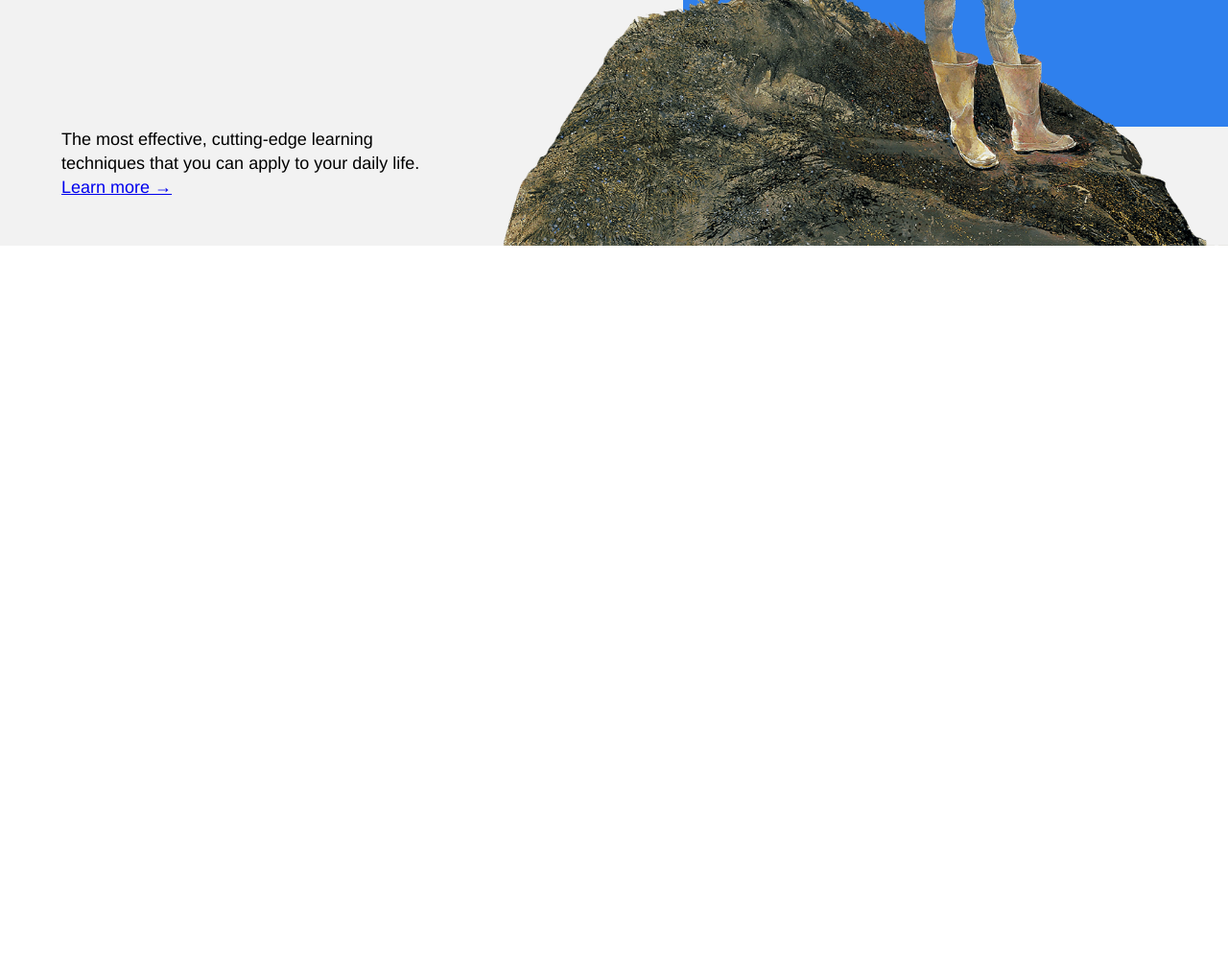
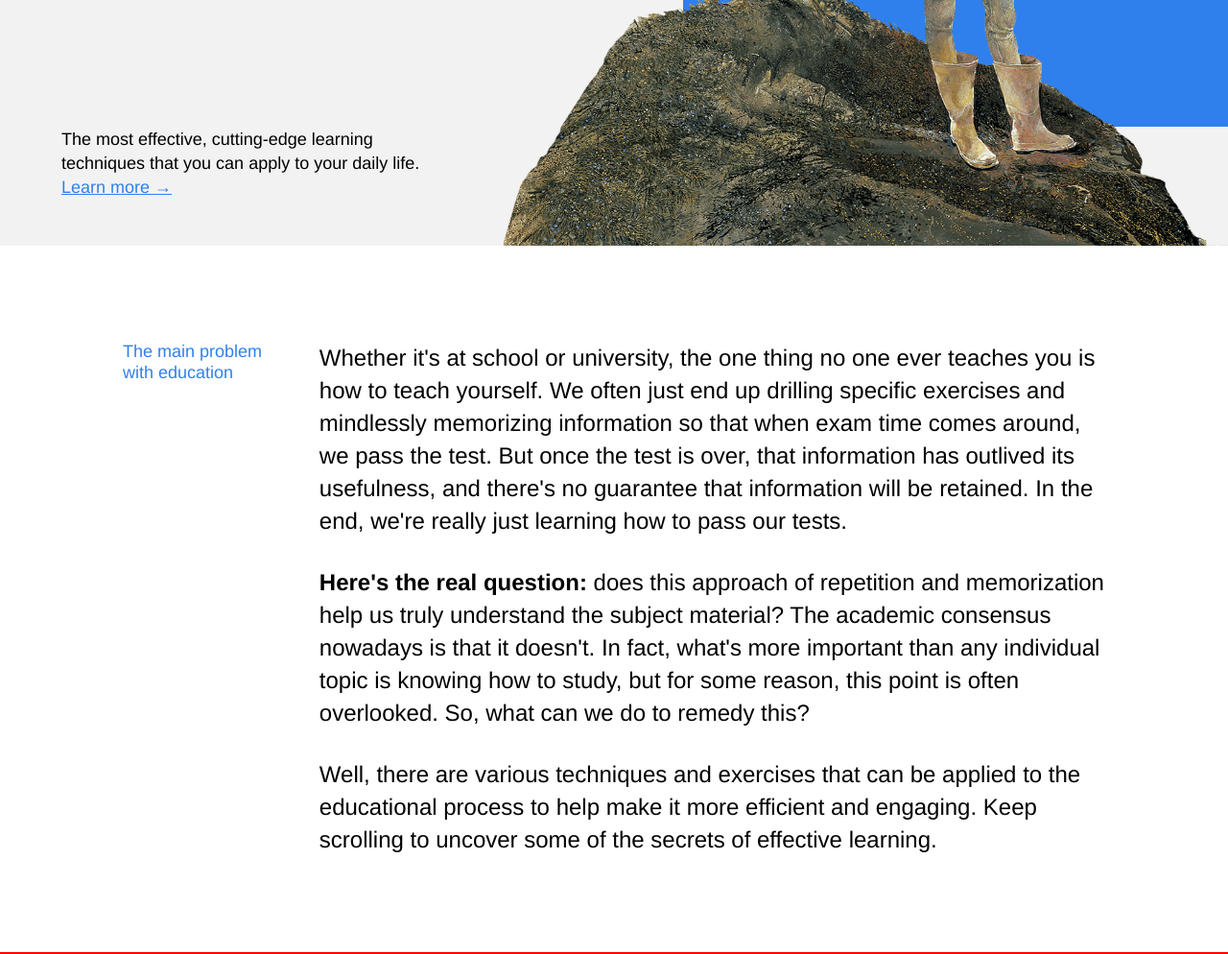
Before and after one commit to Omriruvio/web_project_1, a plain HTML site: page index.html in a window 1280 px wide. Shown: the part 500-1494 px from the top of the page at 96% size. Before the commit the page ends 800 px from the top, so only its background shows below. Drawn offline with Linux system fonts and the light colour scheme.

Commit message:
Add description portion

```diff
--- a/index.html
+++ b/index.html
@@ -29,7 +29,42 @@
         <div class="header__square-pic"></div>
       </header>
       <main class="content">
-        <section class="description"></section>
+        <section class="description">
+          <div class="two-columns__title">
+            <div class="two-columns__brief">
+              The main problem with education
+            </div>
+            <div class="two-columns__main-text">
+              <p class="two-columns__paragraph">
+                Whether it's at school or university, the one thing no one ever
+                teaches you is how to teach yourself. We often just end up
+                drilling specific exercises and mindlessly memorizing
+                information so that when exam time comes around, we pass the
+                test. But once the test is over, that information has outlived
+                its usefulness, and there's no guarantee that information will
+                be retained. In the end, we're really just learning how to pass
+                our tests.
+              </p>
+              <p class="two-columns__paragraph">
+                <span class="two-columns__span-accent"
+                  >Here's the real question:</span
+                >
+                does this approach of repetition and memorization help us truly
+                understand the subject material? The academic consensus nowadays
+                is that it doesn't. In fact, what's more important than any
+                individual topic is knowing how to study, but for some reason,
+                this point is often overlooked. So, what can we do to remedy
+                this?
+              </p>
+              <p class="two-columns__paragraph">
+                Well, there are various techniques and exercises that can be
+                applied to the educational process to help make it more
+                efficient and engaging. Keep scrolling to uncover some of the
+                secrets of effective learning.
+              </p>
+            </div>
+          </div>
+        </section>
 
         <section class="digits"></section>
 
--- a/styles/style.css
+++ b/styles/style.css
@@ -56,6 +56,7 @@
 }
 
 .header__link {
+  color: #2f80ed;
 }
 
 .header__main-illustration {
@@ -77,6 +78,46 @@
   width: 568px;
 }
 
+.description {
+  margin: 100px auto;
+  width: 80%;
+}
+
+.two-columns__title {
+  display: flex;
+  justify-content: space-between;
+}
+
+.two-columns__brief {
+  width: 175px;
+  color: #2f80ed;
+  line-height: 1.2;
+  font-size: 18px;
+  font-weight: normal;
+}
+
+.two-columns__main-text {
+  width: 80%;
+  min-width: 784px;
+}
+
+.two-columns__paragraph {
+  margin: 0 auto 30px;
+  line-height: 34px;
+  font-size: 24px;
+  font-weight: normal;
+}
+
+.two-columns__paragraph:last-child {
+  margin-bottom: 0;
+}
+
+.two-columns__span-accent {
+  line-height: 34px;
+  font-size: 24px;
+  font-weight: bold;
+}
+
 /* including elements with key-value modifiers */
 .table__cell_theme_dark {
   width: 200px;
@@ -84,3 +125,8 @@
   margin-right: 0;
   margin-top: 80px;
 }
+
+.digits {
+  margin-top: 100px;
+  border: red 1px solid;
+}
```
